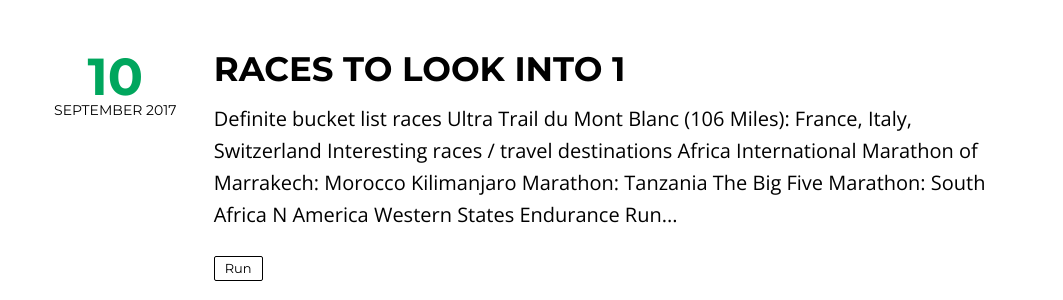
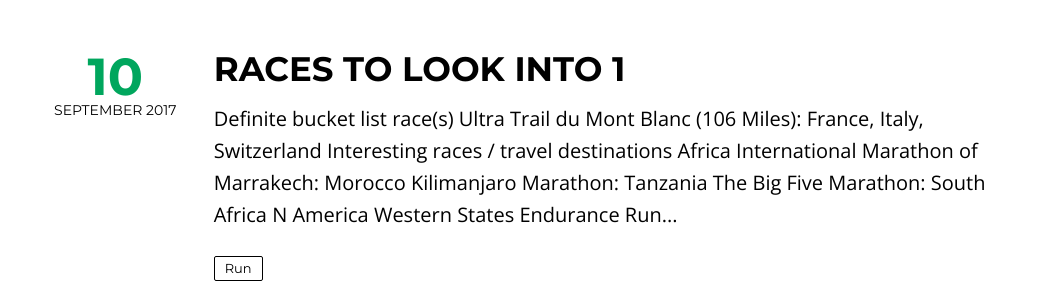
Before and after one commit to kcmlin/kcmlin.github.io, a Jekyll site: the page built from index.html, in a window 1280 px wide and 900 px high, scrolled down 809 px. Shown: the part 155-455 px from the top of the window, without its empty margins (108-1171 px from the left). Built offline with Jekyll 4.4.1, drawn with Linux system fonts in a browser that asks for light colours; nearby versions of some CDN libraries; the list of posts is cut into pages by our own code.

Commit message:
Update 2017-09-10-bucketlist1.md

```diff
--- a/_posts/2017-09-10-bucketlist1.md
+++ b/_posts/2017-09-10-bucketlist1.md
@@ -10,7 +10,7 @@
 published: true
 ---
 
-#### Definite bucket list races
+#### Definite bucket list race(s)
 
 * *Ultra Trail du Mont Blanc* (106 Miles): France, Italy, Switzerland
 
```
